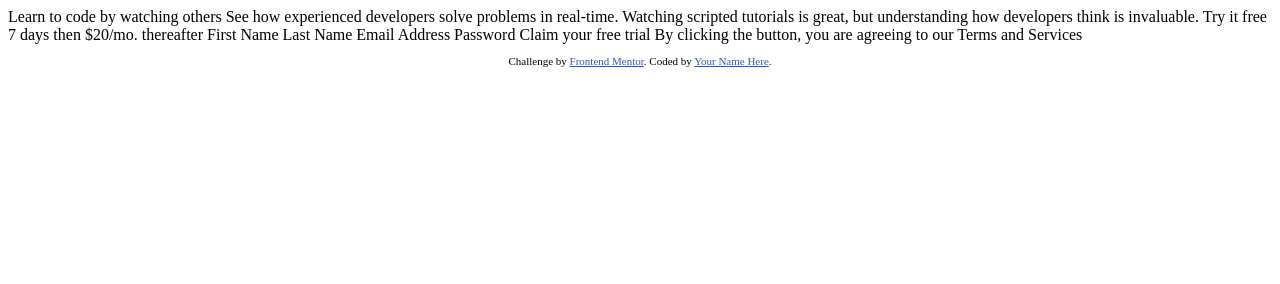
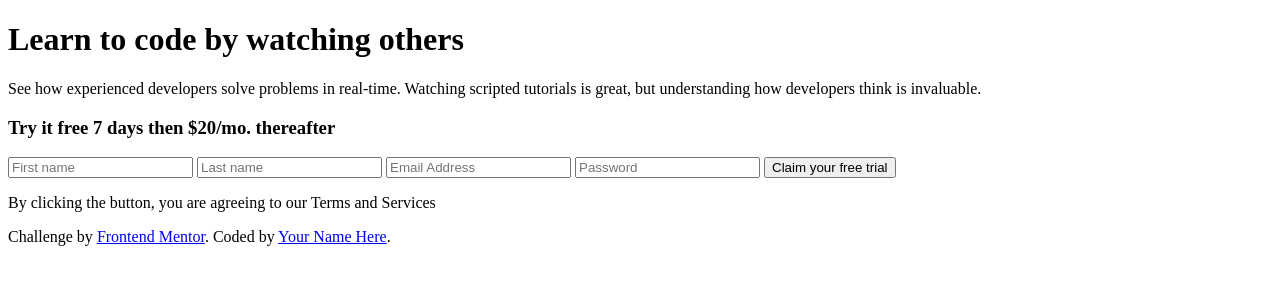
Before and after one commit to mitchmalinin/intro-component-with-signup-form-master, a plain HTML site: page index.html in a window 1280 px wide. Drawn offline with Linux system fonts and the light colour scheme.

Commit message:
html done

```diff
--- a/index.html
+++ b/index.html
@@ -1,41 +1,49 @@
 <!DOCTYPE html>
 <html lang="en">
   <head>
-  <meta charset="UTF-8">
-  <meta name="viewport" content="width=device-width, initial-scale=1.0"> <!-- displays site properly based on user's device -->
+    <meta charset="UTF-8" />
+    <meta name="viewport" content="width=device-width, initial-scale=1.0" />
+    <!-- displays site properly based on user's device -->
 
-  <link rel="icon" type="image/png" sizes="32x32" href="./images/favicon-32x32.png">
-
+    <link
+      rel="icon"
+      type="image/png"
+      sizes="32x32"
+      href="./images/favicon-32x32.png"
+    />
     <title>Frontend Mentor | Intro component with sign up form</title>
-
-  <!-- Feel free to remove these styles or customise in your own stylesheet 👍 -->
-  <style>
-    .attribution { font-size: 11px; text-align: center; }
-    .attribution a { color: hsl(228, 45%, 44%); }
-  </style>
   </head>
   <body>
-
-  Learn to code by watching others
-
-  See how experienced developers solve problems in real-time. Watching scripted tutorials is great,
-  but understanding how developers think is invaluable.
-
-  Try it free 7 days then $20/mo. thereafter
-
-  First Name
-  Last Name
-  Email Address
-  Password
-
-  Claim your free trial
-
+    <div class="container">
+      <div class="content">
+        <h1>Learn to code by watching others</h1>
+        <p>
+          See how experienced developers solve problems in real-time. Watching
+          scripted tutorials is great, but understanding how developers think is
+          invaluable.
+        </p>
+      </div>
+      <div class="signup-form">
+        <h3>Try it free 7 days then $20/mo. thereafter</h3>
+        <form action="">
+          <input type="text" placeholder="First name" />
+          <input type="text" placeholder="Last name" />
+          <input type="email" placeholder="Email Address" />
+          <input type="password" placeholder="Password" />
+          <button>Claim your free trial</button>
+          <p>
             By clicking the button, you are agreeing to our Terms and Services
+          </p>
+        </form>
+      </div>
+    </div>
 
     <footer>
       <p class="attribution">
-      Challenge by <a href="https://www.frontendmentor.io?ref=challenge" target="_blank">Frontend Mentor</a>.
-      Coded by <a href="#">Your Name Here</a>.
+        Challenge by
+        <a href="https://www.frontendmentor.io?ref=challenge" target="_blank"
+          >Frontend Mentor</a
+        >. Coded by <a href="#">Your Name Here</a>.
       </p>
     </footer>
   </body>
```
Lines whose indentation alone changed are shown as unchanged.
